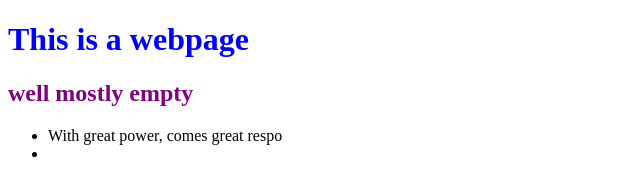
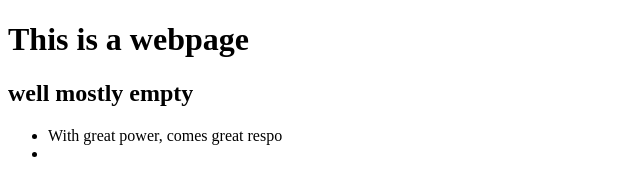
Before and after one commit to MichaelFlexso/0main-openSAP-repo, a plain HTML site: page index.html in a window 1280 px wide. Shown: the whole page, without its empty margins (0-640 px from the left). Drawn offline with Linux system fonts and the light colour scheme.

Commit message:
Remove styles from both header lines in Master

```diff
--- a/index.html
+++ b/index.html
@@ -6,8 +6,8 @@
 		<LINK href="style.css" rel="stylesheet" type="text/css">
 	</head>
 	<body>
-		<h1 style = "color: Blue">This is a webpage</h1>
-		<h2 style = "color: Purple">well mostly empty</h2>
+		<h1>This is a webpage</h1>
+		<h2>well mostly empty</h2>
 		<ul>
 			<li>With great power, comes great respo</li>
 			<li></li>
```
